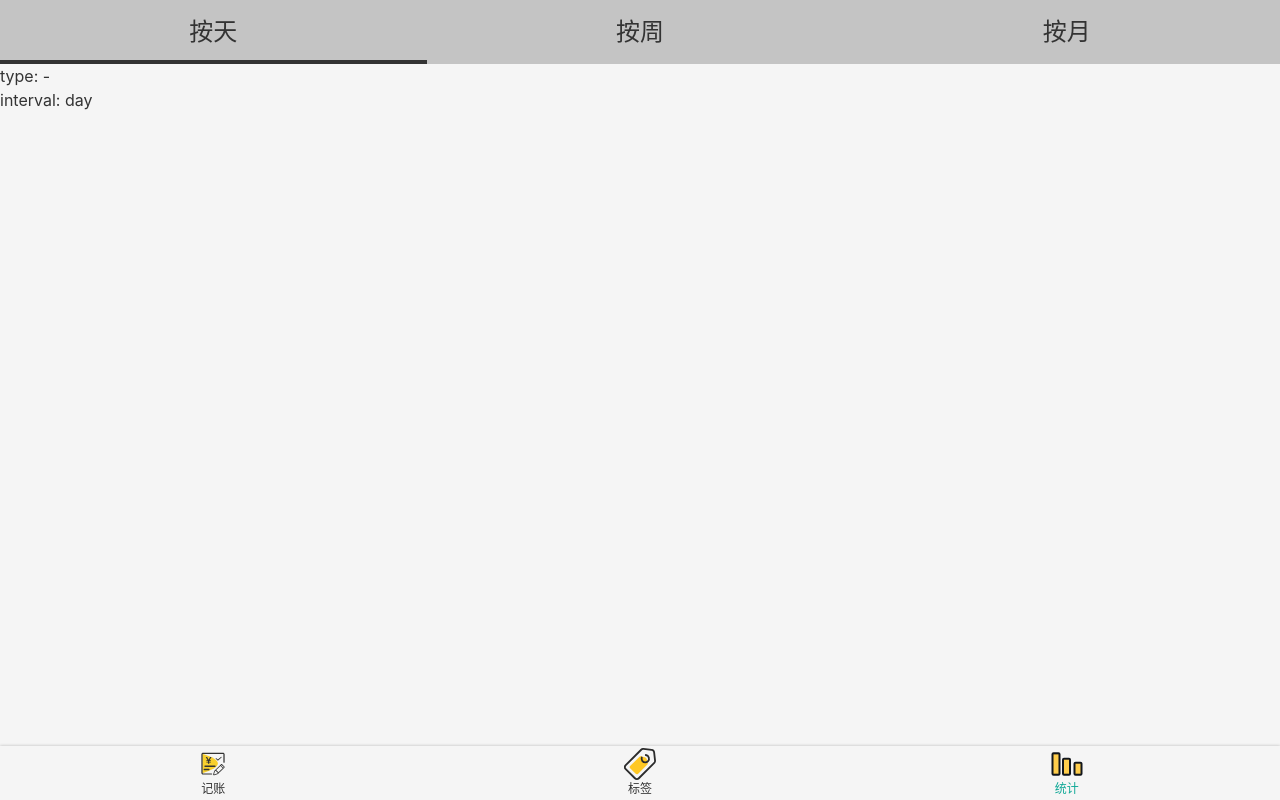
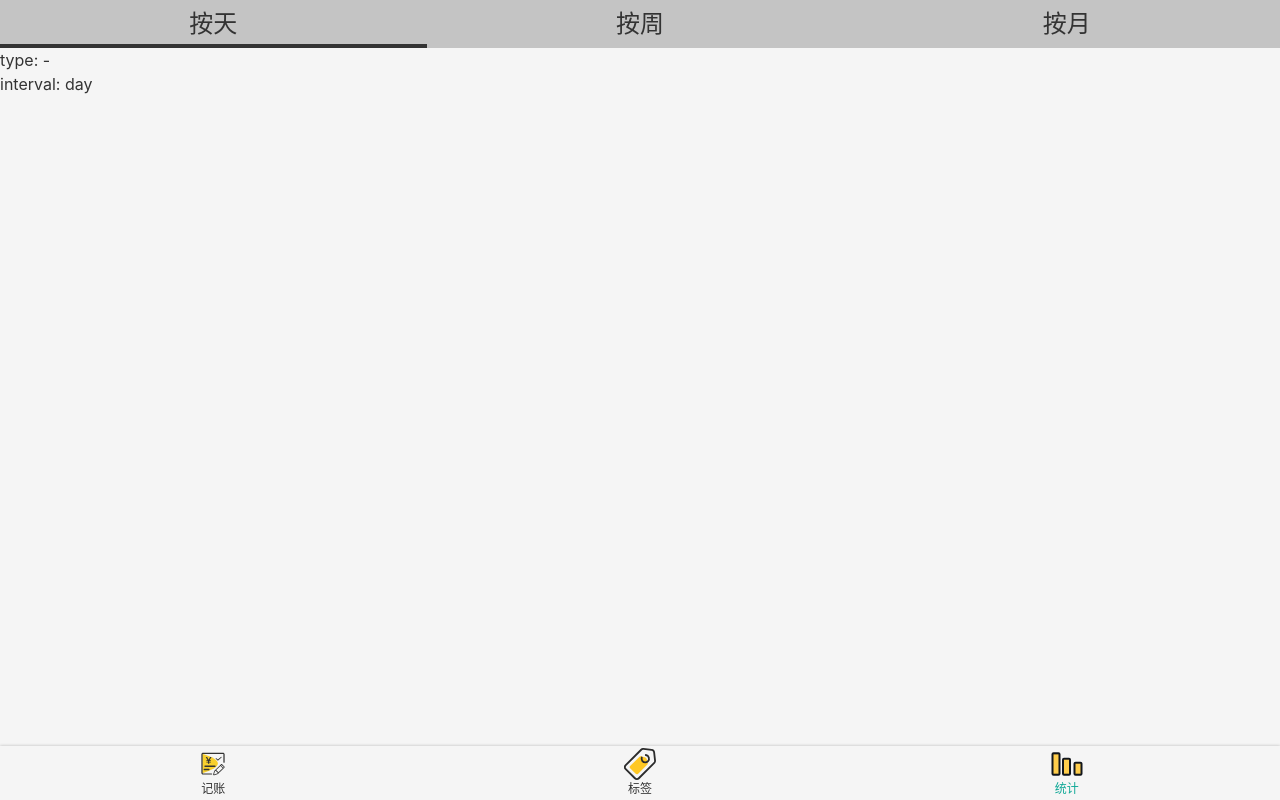
Before and after one commit to Xiaomin-Zhou/QiMei_money, a Vue app: page /#/statistics in a window 1280 px wide. Built offline with nearby package versions, Linux system fonts and the light colour scheme.

Commit message:
更新统计页面的 CSS

```diff
--- a/src/components/Tabs.vue
+++ b/src/components/Tabs.vue
@@ -1,6 +1,6 @@
 <template>
-  <ul class="tabs">
-    <li v-for="item in dataSource" :key="item.value"
+  <ul class="tabs" :class="{[classPrefix+'-tabs']: classPrefix}">
+    <li v-for="item in dataSource" :key="item.value"  class="tabs-item"
         :class="liClass(item)" @click="select(item)">{{item.text}}
     </li>
   </ul>
@@ -36,7 +36,7 @@
     display: flex;
     text-align: center;
     font-size: 24px;
-    > li {
+     &-item {
       width: 50%;
       height: 64px;
       display: flex;
--- a/src/views/Statistics.vue
+++ b/src/views/Statistics.vue
@@ -28,7 +28,7 @@
     type = '-';
     interval = 'day';
     intervalList = intervalList;
-    recordTypeList = recordTypeList
+    recordTypeList = recordTypeList;
   }
 </script>
 
@@ -37,9 +37,12 @@
     background: #fff;
     &.selected{
         background: #12e0c8;
+        &::after{
+        display: none;
+        }
     }
-    &::after{
-        display: none;
-    }
-}
+  }
+  ::v-deep .interval-tabs-item {
+    height: 48px;
+  }
 </style>
```
